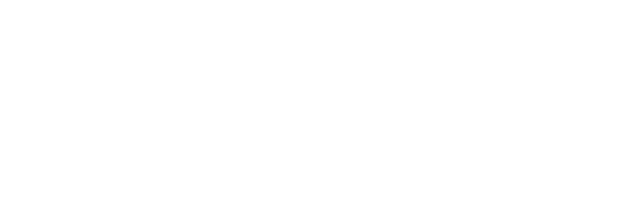
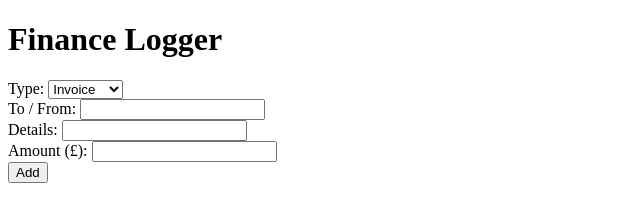
Before and after one commit to NegarSal/typescript, a plain HTML site: page index.html in a window 1280 px wide. Shown: the whole page, without its empty margins (0-640 px from the left). Drawn offline with Linux system fonts and the light colour scheme.

Commit message:
adding html

```diff
--- a/index.html
+++ b/index.html
@@ -1,13 +1,47 @@
 <!DOCTYPE html>
 <html lang="en">
+
 <head>
     <meta charset="UTF-8">
     <meta name="viewport" content="width=device-width, initial-scale=1.0">
     <title>TypeScript</title>
     <link rel="stylesheet" href="styles.css">
 </head>
+
 <body>
+    <div class="wrapper">
+        <h1>Finance Logger</h1>
+        <!-- output list -->
+        <ul class="item-list">
+        </ul>
+    </div>
+
+    <footer>
+        <form class="new-item-form">
+            <div class="field">
+                <label>Type:</label>
+                <select id="type">
+                    <option value="invoice">Invoice</option>
+                    <option value="payment">Payment</option>
+                </select>
+            </div>
+            <div class="field">
+                <label>To / From:</label>
+                <input type="text" id="tofrom">
+            </div>
+            <div class="field">
+                <label>Details:</label>
+                <input type="text" id="details">
+            </div>
+            <div class="field">
+                <label>Amount (£):</label>
+                <input type="number" id="amount">
+            </div>
+            <button>Add</button>
+        </form>
+    </footer>
 
     <script src="sandbox.js"></script>
 </body>
+
 </html>
```
